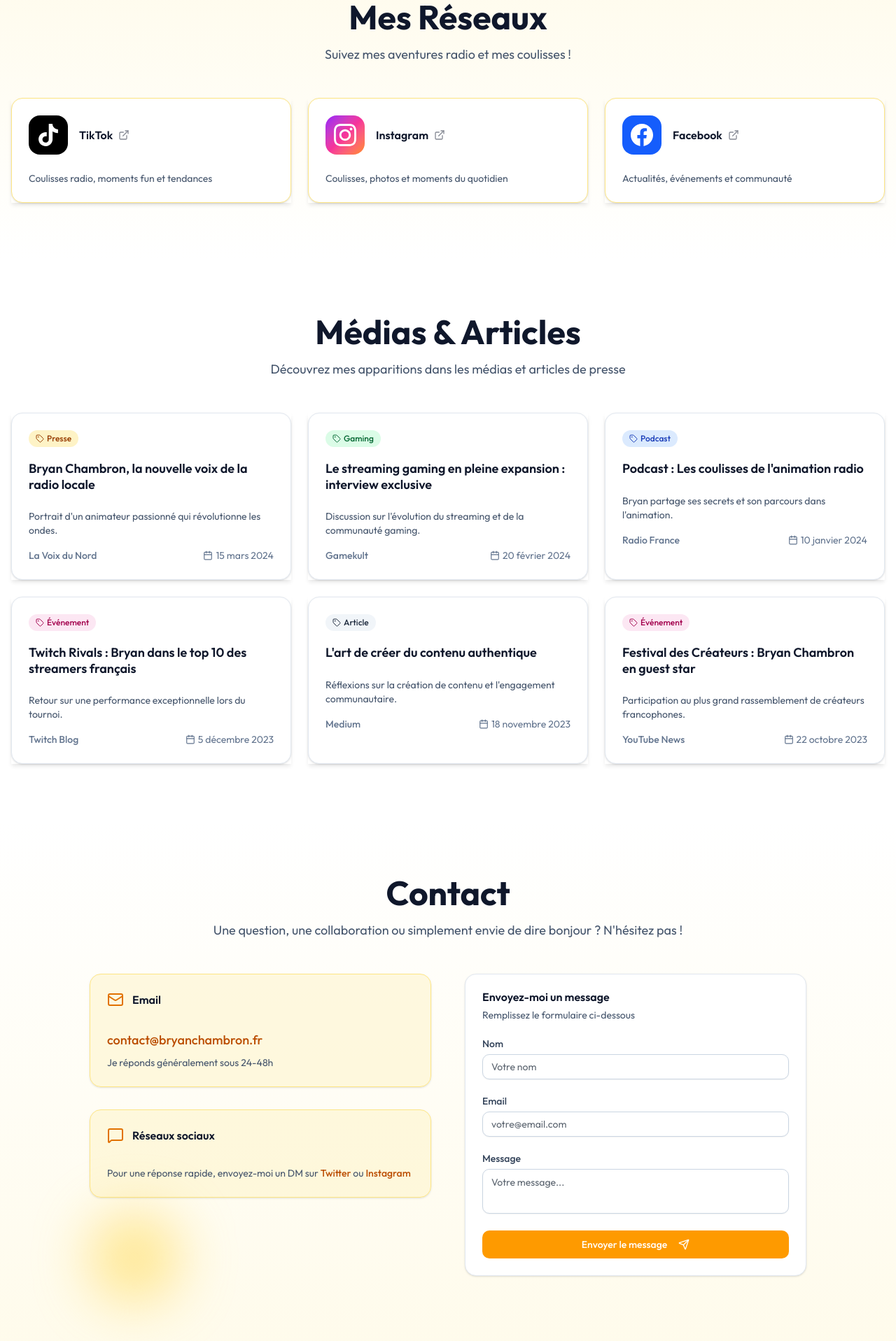
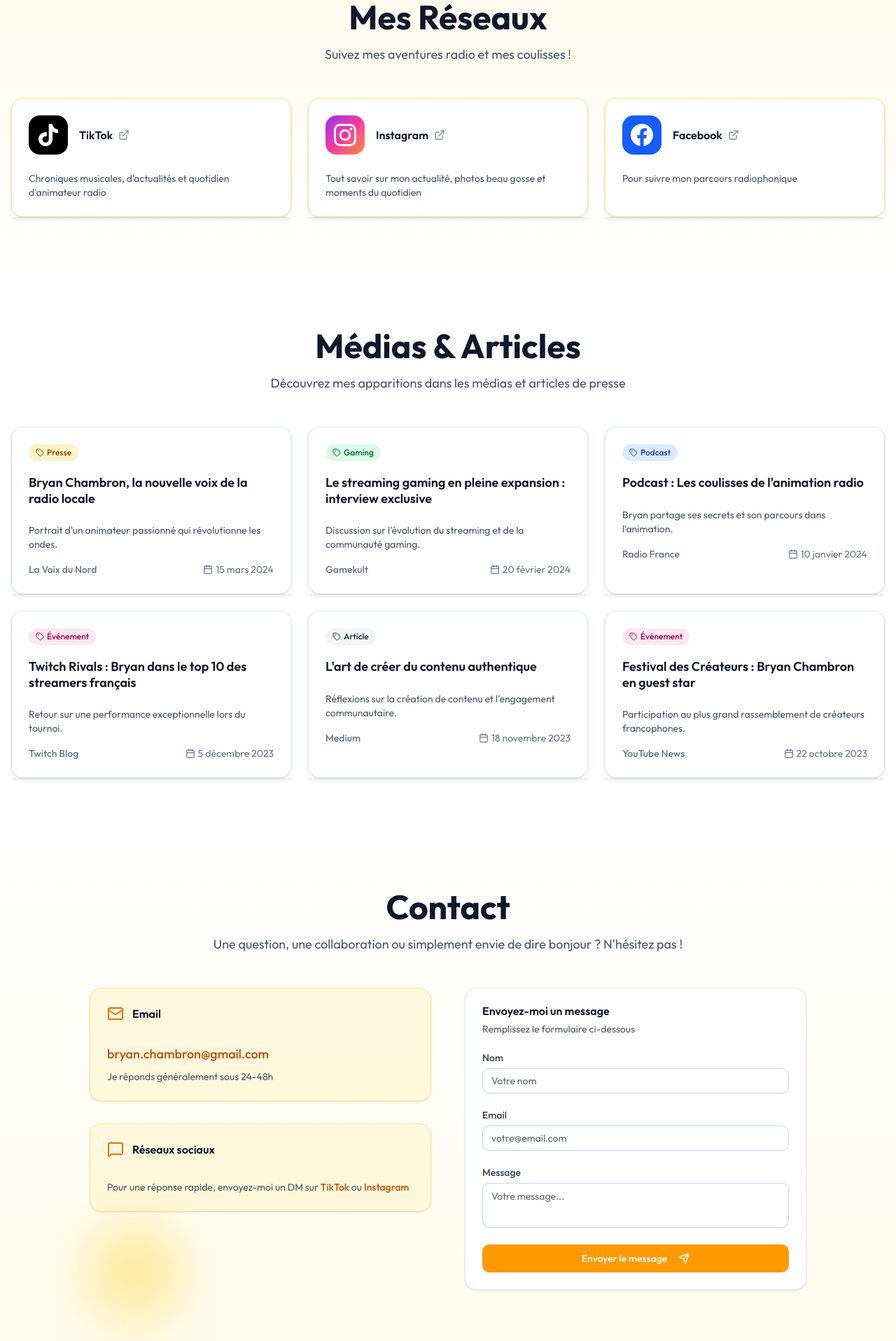
Before and after one commit to PaulBerthelot21/portfolio-bryan-chambron, a Next.js app: page / in a window 1280 px wide. Shown: the part 880-2797 px from the top of the page at 70% size. Built offline with nearby package versions, Linux system fonts and the light colour scheme.

Commit message:
Update contact information, social media links, and descriptions; replace logo image for the hero section and add new images for branding.

```diff
--- a/components/sections/Contact.tsx
+++ b/components/sections/Contact.tsx
@@ -98,14 +98,14 @@ export function Contact() {
                 </CardHeader>
                 <CardContent>
                   <a
-                    href="mailto:contact@bryanchambron.fr"
+                    href="mailto:bryan.chambron@gmail.com"
                     className={`text-lg font-medium transition-colors ${
                       mode === "radio"
                         ? "text-amber-700 hover:text-amber-800"
                         : "text-purple-300 hover:text-purple-200"
                     }`}
                   >
-                    contact@bryanchambron.fr
+                    bryan.chambron@gmail.com
                   </a>
                   <CardDescription
                     className={`mt-2 ${
@@ -146,18 +146,18 @@ export function Contact() {
                   >
                     Pour une réponse rapide, envoyez-moi un DM sur{" "}
                     <a
-                      href="https://twitter.com/bryanchambron"
+                      href="https://www.tiktok.com/@bryan_lecalme"
                       className={`font-medium ${
                         mode === "radio"
                           ? "text-amber-700 hover:text-amber-800"
                           : "text-purple-300 hover:text-purple-200"
                       }`}
                     >
-                      Twitter
+                      TikTok
                     </a>{" "}
                     ou{" "}
                     <a
-                      href="https://instagram.com/bryanchambron"
+                      href="https://www.instagram.com/bryan_chambron/"
                       className={`font-medium ${
                         mode === "radio"
                           ? "text-amber-700 hover:text-amber-800"
--- a/components/sections/Footer.tsx
+++ b/components/sections/Footer.tsx
@@ -96,6 +96,8 @@ export function Footer() {
               }`}
               fill="currentColor"
             />
+            <span>par <a href="https://www.linkedin.com/in/paul-berthelot-012198198/" target="_blank"
+            rel="noopener noreferrer" className="text-blue-500 hover:text-blue-600">Paul Berthelot</a></span>
           </div>
         </motion.div>
       </div>
--- a/components/sections/Hero.tsx
+++ b/components/sections/Hero.tsx
@@ -14,7 +14,7 @@ const content = {
     description:
       "Passionné par les ondes depuis toujours, j'anime des émissions qui font vibrer les auditeurs. Entre musique, interviews et bonne humeur, je crée des moments uniques à la radio.",
     cta: "Écouter mes émissions",
-    image: "/images/logo_bryan_chambron_animateur.jpg",
+    image: "/images/logo_bryan_chambron_animateur.png",
     icon: Radio,
   },
   streamer: {
--- a/data/socials.ts
+++ b/data/socials.ts
@@ -27,7 +27,7 @@ export const socials: Social[] = [
     id: "tiktok-streamer",
     name: "TikTok",
     url: "https://www.tiktok.com/@lecalme18",
-    description: "Clips gaming, moments forts et contenus viraux",
+    description: "Pour découvrir ce qui se passe sur Twitch, c'est ici mais en format court !",
     icon: "tiktok",
     color: "bg-black",
     hoverColor: "hover:bg-gray-900",
@@ -37,7 +37,7 @@ export const socials: Social[] = [
     id: "youtube-streamer",
     name: "YouTube",
     url: "https://www.youtube.com/@LeCalme35",
-    description: "Replays, best-of et contenus exclusifs",
+    description: "Replays, best-of et du kiff quoi ! Pour ceux qui préfèrent le format long !",
     icon: "youtube",
     color: "bg-red-600",
     hoverColor: "hover:bg-red-700",
@@ -49,7 +49,7 @@ export const socials: Social[] = [
     id: "tiktok-animateur",
     name: "TikTok",
     url: "https://www.tiktok.com/@bryan_lecalme",
-    description: "Coulisses radio, moments fun et tendances",
+    description: "Chroniques musicales, d'actualités et quotidien d'animateur radio",
     icon: "tiktok",
     color: "bg-black",
     hoverColor: "hover:bg-gray-900",
@@ -61,20 +61,20 @@ export const socials: Social[] = [
     id: "instagram",
     name: "Instagram",
     url: "https://www.instagram.com/bryan_chambron/",
-    description: "Coulisses, photos et moments du quotidien",
+    description: "Tout savoir sur mon actualité, photos beau gosse et moments du quotidien",
     icon: "instagram",
     color: "bg-gradient-to-br from-purple-600 via-pink-500 to-orange-400",
     hoverColor: "hover:opacity-90",
-    mode: "both",
+    mode: "radio",
   },
   {
     id: "facebook",
     name: "Facebook",
     url: "https://www.facebook.com/bryan.chambron/",
-    description: "Actualités, événements et communauté",
+    description: "Pour suivre mon parcours radiophonique",
     icon: "facebook",
     color: "bg-blue-600",
     hoverColor: "hover:bg-blue-700",
-    mode: "both",
+    mode: "radio",
   },
 ];
```
Also changed, not shown: public/images/logo_bryan_chambron_animateur.png (added), public/images/logo_bryan_chambron_streamer.png (added).
